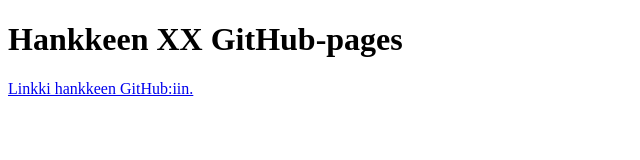
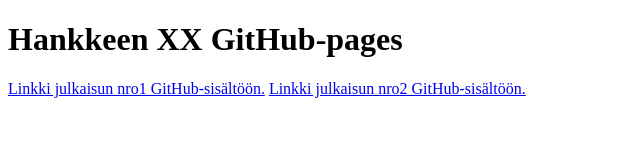
Before and after one commit to organisaation-nimi-hanke-xx/organisaation-nimi-hanke-xx.github.io, a plain HTML site: page index.html in a window 1280 px wide. Shown: the whole page, without its empty margins (0-640 px from the left). Drawn offline with Linux system fonts and the light colour scheme.

Commit message:
Update index.html

```diff
--- a/index.html
+++ b/index.html
@@ -9,6 +9,7 @@
 <body>
     <h1>Hankkeen XX GitHub-pages</h1>
 
-     <a href="https://github.com/orgs/organisaation-nimi-hanke-xx/repositories">Linkki hankkeen GitHub:iin.</a>
+     <a href="https://github.com/organisaation-nimi-hanke-xx/julkaisun-nro1-nimi">Linkki julkaisun nro1 GitHub-sisältöön.</a>
+     <a href="https://github.com/organisaation-nimi-hanke-xx/julkaisun-nro2-nimi">Linkki julkaisun nro2 GitHub-sisältöön.</a>
 </body>
 </html>
```
